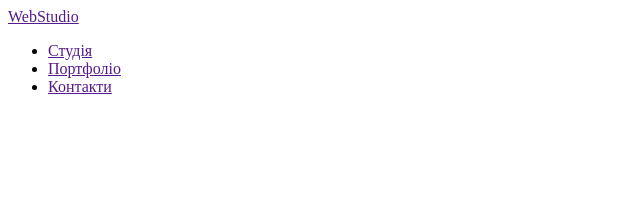
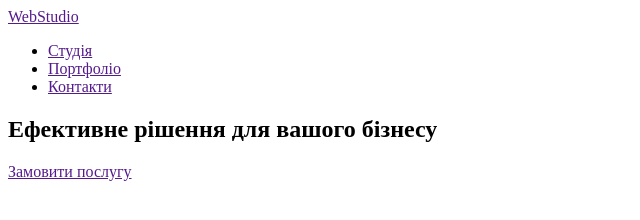
Before and after one commit to Roksolana0101/github-tutorial, a plain HTML site: page index.html in a window 1280 px wide. Shown: the whole page, without its empty margins (0-640 px from the left). Drawn offline with Linux system fonts and the light colour scheme.

Commit message:
Update index.html

```diff
--- a/index.html
+++ b/index.html
@@ -18,6 +18,14 @@
         </ul>
     </nav>
 </header>
+<main>
+    <section>
+        <div>
+        <h1>Ефективне рішення для вашого бізнесу</h1>
+        <a href="">Замовити послугу</a>
+        </div>
+    </section>
+</main>
 
 </body>
 </html>
```
